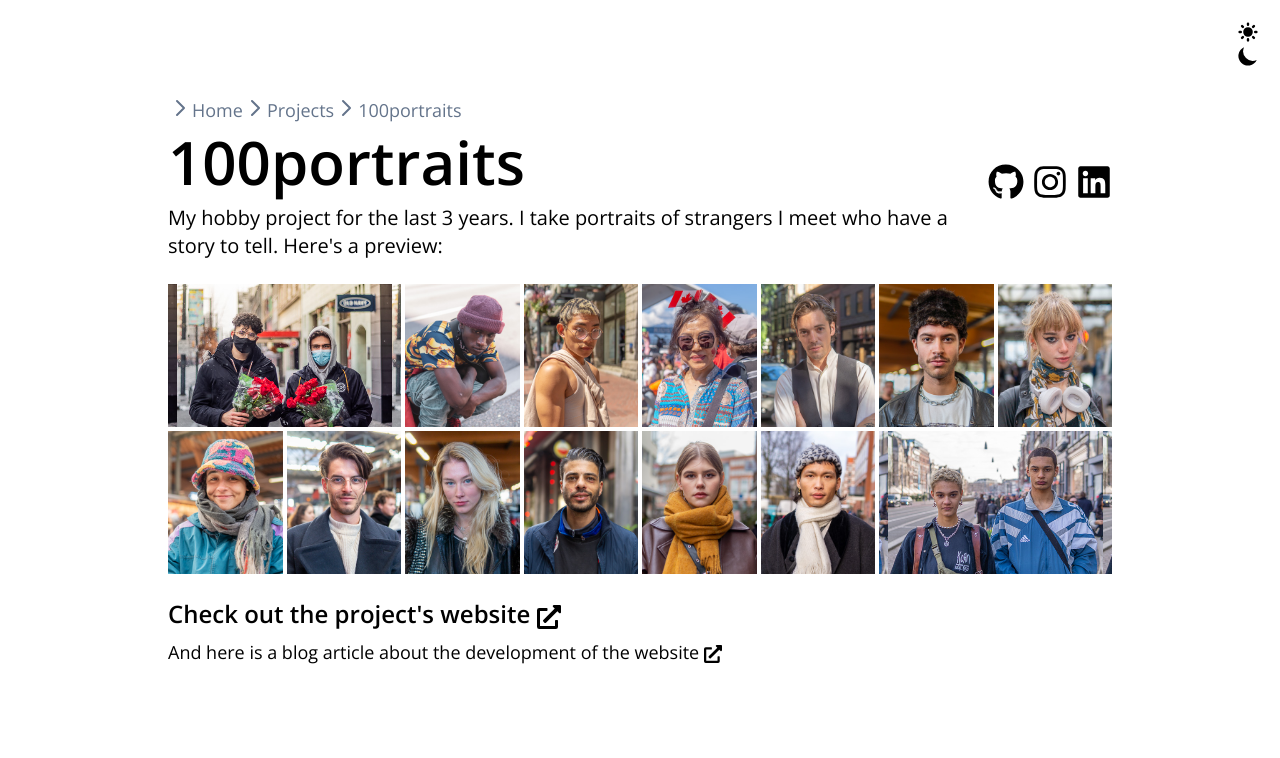
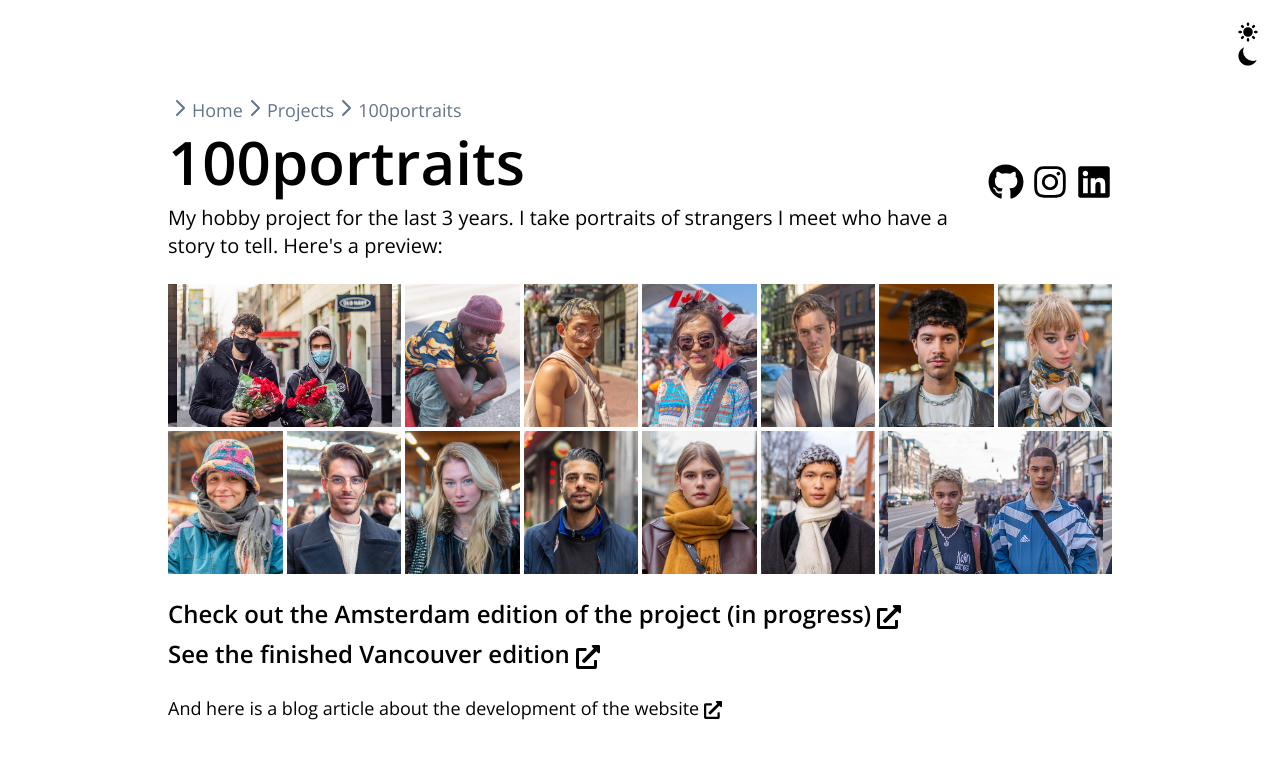
Before and after one commit to 100portraits/portfolio, a React (Vite) app in the folder portfolio/: page /projects/portraits in a window 1280 px wide. Shown: the top 758 px of the page. Built offline with nearby package versions, Linux system fonts and the light colour scheme.

Commit message:
100portraits links update

```diff
--- a/portfolio/src/pages/projects/Portraits.jsx
+++ b/portfolio/src/pages/projects/Portraits.jsx
@@ -1,6 +1,6 @@
 import Template from "../Template"
 import { FaExternalLinkAlt } from "react-icons/fa";
-
+import { Link } from "react-router-dom";
 import img1 from '../../images/fun/min/img-1.jpg'
 import img2 from '../../images/fun/min/img-2.jpg'
 import img3 from '../../images/fun/min/img-3.jpg'
@@ -65,9 +65,17 @@ const Portraits = () => {
                     </div>
                 </div>
 
-                <h1 className="mt-6 text-2xl font-semibold">Check out the project's website   <FaExternalLinkAlt className="inline-block"/></h1>
-                <h1 className="mt-2 text-lg">And here is a blog article about the development of the website   <FaExternalLinkAlt className="inline-block"/></h1>
+                <Link to={'https://100portraits.github.io/100portraits-amsterdam/'} target="_blank">
+                    <h1 className="mt-6 text-2xl font-semibold hover:underline underline-offset-[6px]">Check out the Amsterdam edition of the project (in progress)   <FaExternalLinkAlt className="inline-block"/></h1>
+                </Link>
 
+                <Link to={'https://100portraits.github.io/100portraits-vancouver/'} target="_blank">
+                    <h1 className="mt-2 text-2xl font-semibold hover:underline underline-offset-[6px]">See the finished Vancouver edition   <FaExternalLinkAlt className="inline-block"/></h1>
+                </Link>
+
+                <Link to={'../blog/making-of-100portraits'}>
+                    <h1 className="mt-6 text-lg hover:underline underline-offset-[6px]">And here is a blog article about the development of the website   <FaExternalLinkAlt className="inline-block"/></h1>
+                </Link>
             </>}
 
 
```
